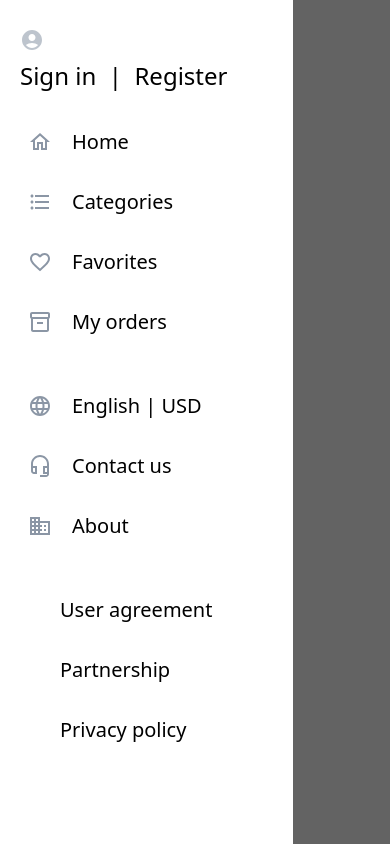
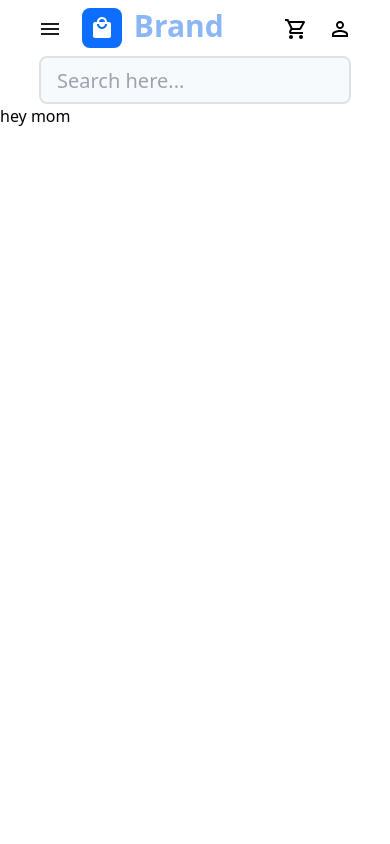
Before and after one commit to AngelsElsa/Ecommerce-Platform, a Next.js app: page / in a window 390 px wide. Built offline with nearby package versions, Linux system fonts and the light colour scheme.

Commit message:
navbar responsive design fix!

```diff
--- a/components/NavBar.tsx
+++ b/components/NavBar.tsx
@@ -1,4 +1,5 @@
 "use client";
+import { useState } from "react";
 import {
   LocalMallIcon,
   PersonIcon,
@@ -15,6 +16,15 @@ import Sidebar from "./NavBar/Sidebar/Sidebar";
 type Props = {};
 
 const NavBar = (props: Props) => {
+  const [sidebarActive, setSidebarActive] = useState<boolean>(false);
+  const [sidebarCloseFromChild, setSidebarCloseFromChild] =
+    useState<boolean>(false);
+
+  const handleSidebarFromChild = (data: boolean) => {
+    setSidebarCloseFromChild(data);
+    setSidebarActive(sidebarCloseFromChild);
+  };
+
   return (
     <>
       <nav className="my-2 hidden w-full justify-around md:flex">
@@ -53,7 +63,9 @@ const NavBar = (props: Props) => {
       <div>
         <nav className="m-2 flex items-center justify-around md:hidden md:w-0">
           <div className="flex w-1/2">
-            <MenuIcon className="mr-5 h-10 w-10 justify-center text-[#1C1C1C] md:hidden" />
+            <button onClick={() => setSidebarActive(!sidebarActive)}>
+              <MenuIcon className="mr-5 h-10 w-10 justify-center text-[#1C1C1C] md:hidden" />
+            </button>
             <span className="mr-3 flex h-10 w-10  items-center justify-center rounded-lg bg-[#0D6EFD]">
               <LocalMallIcon className="text-white" />
             </span>
@@ -79,7 +91,9 @@ const NavBar = (props: Props) => {
           />
         </div>
 
-        <Sidebar />
+        <div className={sidebarActive ? "block" : "hidden"}>
+          <Sidebar handleSidebarFromChild={handleSidebarFromChild} />
+        </div>
       </div>
     </>
   );
--- a/components/NavBar/Sidebar/SideBarButton/SideBarButton.tsx
+++ b/components/NavBar/Sidebar/SideBarButton/SideBarButton.tsx
@@ -8,7 +8,7 @@ interface Props {
 const SideBarButton: FC<Props> = ({ icon, title }) => {
   return (
     <div>
-      <button className="flex items-center py-4 text-xl">
+      <button className="flex w-full items-center rounded-full py-4 text-xl transition-all hover:bg-gray-200">
         {icon}
         <p>{title}</p>
       </button>
--- a/components/NavBar/Sidebar/Sidebar.tsx
+++ b/components/NavBar/Sidebar/Sidebar.tsx
@@ -1,4 +1,5 @@
-import AccountCircle from "@mui/icons-material/AccountCircle";
+import React, { FC, useEffect, useRef } from "react";
+
 import SideBarButton from "./SideBarButton/SideBarButton";
 import {
   HomeOutlinedIcon,
@@ -8,17 +9,40 @@ import {
   HeadsetMicOutlinedIcon,
   BusinessOutlinedIcon,
   LanguageOutlinedIcon,
+  AccountCircleIcon,
 } from "@/utils/MaterialIcons";
 
-export default function Sidebar() {
+interface Props {
+  handleSidebarFromChild: (name: boolean) => void;
+}
+
+const Sidebar: FC<Props> = ({ handleSidebarFromChild }) => {
   const styleSideBarButton = "mr-5 ml-2 text-4xl text-[#8B96A5]";
+  const ref = useRef(null);
+
+  useEffect(() => {
+    const handleClickOutsideSidebar = (event) => {
+      if (ref.current && ref.current.contains(event.current)) {
+        handleSidebarFromChild(false);
+      }
+    };
+  }, [ref]);
 
   return (
     <>
-      <div className="absolute top-0 h-screen w-full bg-[#636363] sm:hidden">
+      <div
+        ref={ref}
+        className="sidebar fixed top-0 h-screen w-full bg-[#636363] md:hidden"
+      >
         <div className="h-screen w-3/4 bg-white p-5">
+          <button
+            onClick={() => handleSidebarFromChild(false)}
+            className="flex h-8 w-8 justify-center rounded-full text-2xl hover:bg-gray-200"
+          >
+            ⨉
+          </button>
           <div>
-            <AccountCircle className="my-2 text-7xl text-[#BDC4CD]" />
+            <AccountCircleIcon className="mb-2 text-7xl text-[#BDC4CD]" />
             <div className="mb-5 flex text-2xl">
               <button>Sign in</button>&nbsp;&nbsp;|&nbsp;&nbsp;
               <button>Register</button>
@@ -71,4 +95,6 @@ export default function Sidebar() {
       </div>
     </>
   );
-}
+};
+
+export default Sidebar;
```
